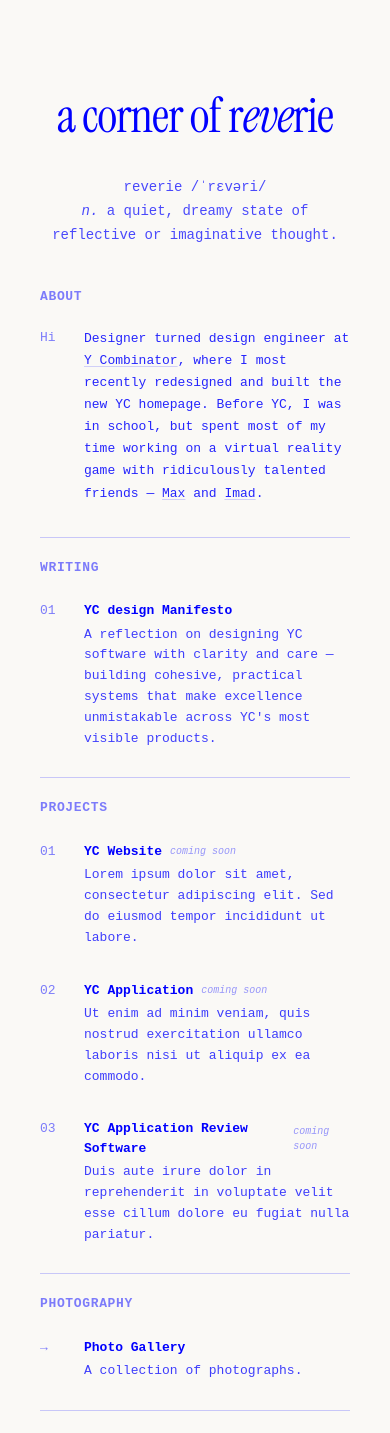
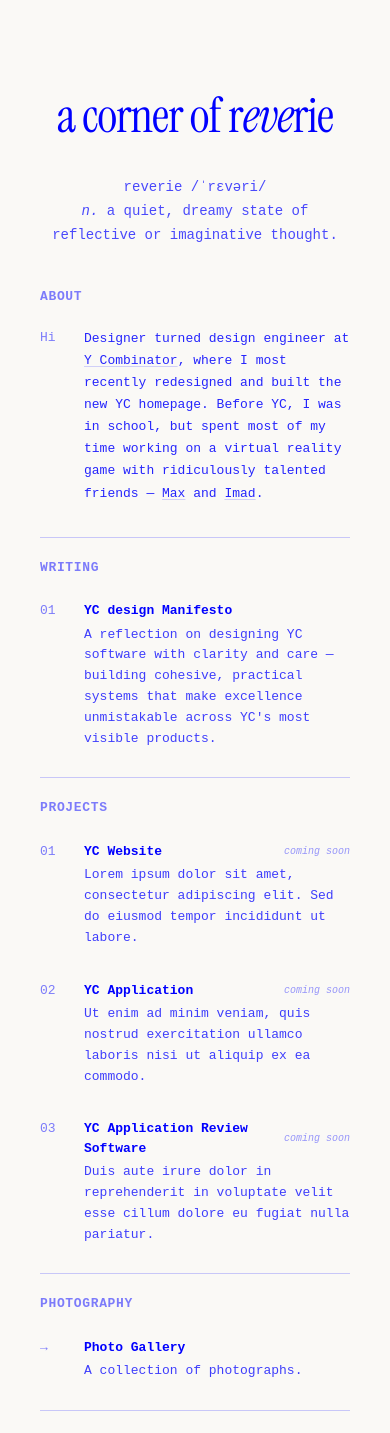
Before and after one commit to evebouf/portfolio, a React (Vite) app: page / in a window 390 px wide. Shown: the top 1433 px of the page. Built offline with nearby package versions, Linux system fonts and the light colour scheme; a web font is replaced by a local one.

Commit message:
fix mobile

```diff
--- a/src/pages/Homepage.tsx
+++ b/src/pages/Homepage.tsx
@@ -259,7 +259,7 @@ const Homepage: React.FC = () => {
             >
               {project.number}
             </span>
-            <div>
+            <div style={{ flex: 1 }}>
               <h3
                 className="project-title"
                 style={{
@@ -268,11 +268,11 @@ const Homepage: React.FC = () => {
                   marginBottom: '4px',
                   display: 'flex',
                   alignItems: 'center',
-                  gap: '8px',
+                  justifyContent: 'space-between',
                 }}
               >
-                {project.title}
-                <span style={{ fontSize: '10px', opacity: 0.4, fontWeight: 'normal', fontStyle: 'italic' }}>
+                <span className="project-title-text">{project.title}</span>
+                <span style={{ fontSize: '10px', opacity: 0.4, fontWeight: 'normal', fontStyle: 'italic', whiteSpace: 'nowrap', marginLeft: '8px' }}>
                   coming soon
                 </span>
               </h3>
@@ -532,7 +532,7 @@ const Homepage: React.FC = () => {
         .article-item:hover .article-title {
           text-decoration: underline;
         }
-        .project-item:hover .project-title {
+        .project-item:hover .project-title-text {
           text-decoration: underline;
         }
         .link-item:hover .link-title {
```
